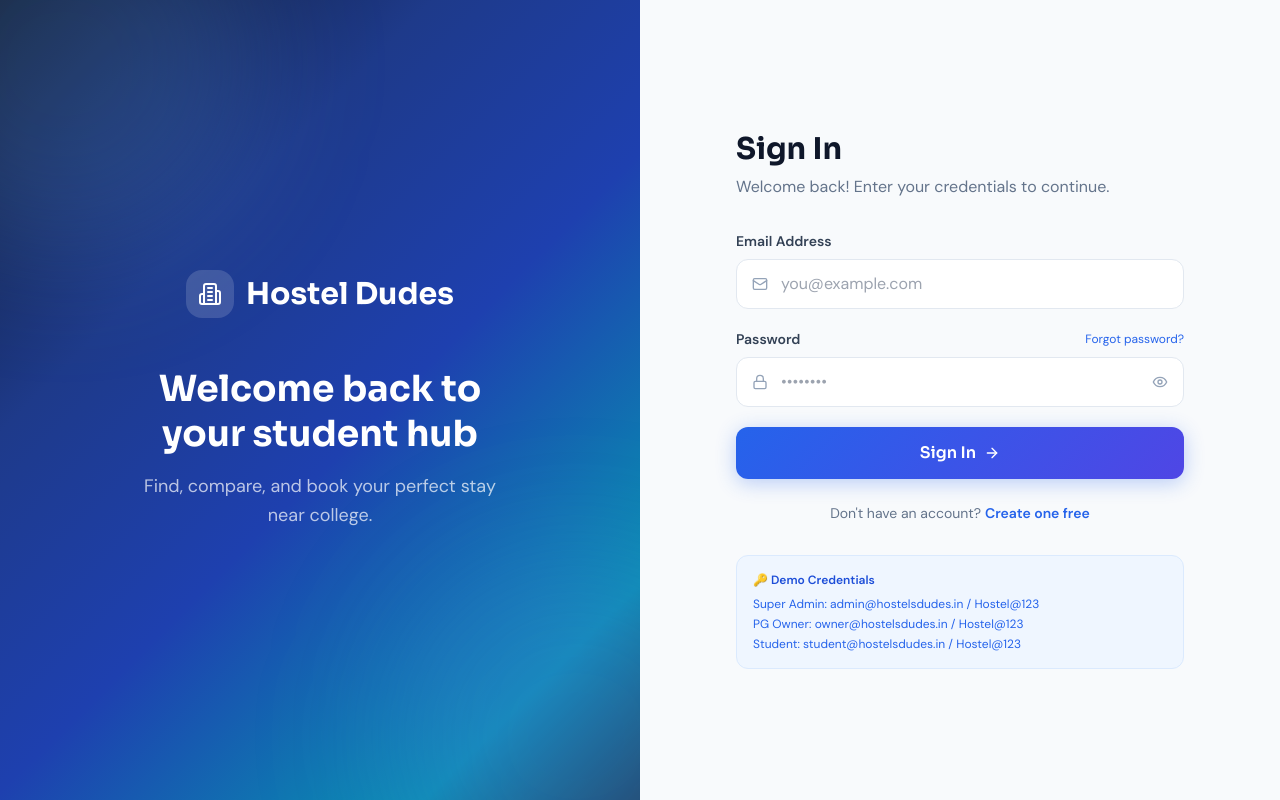
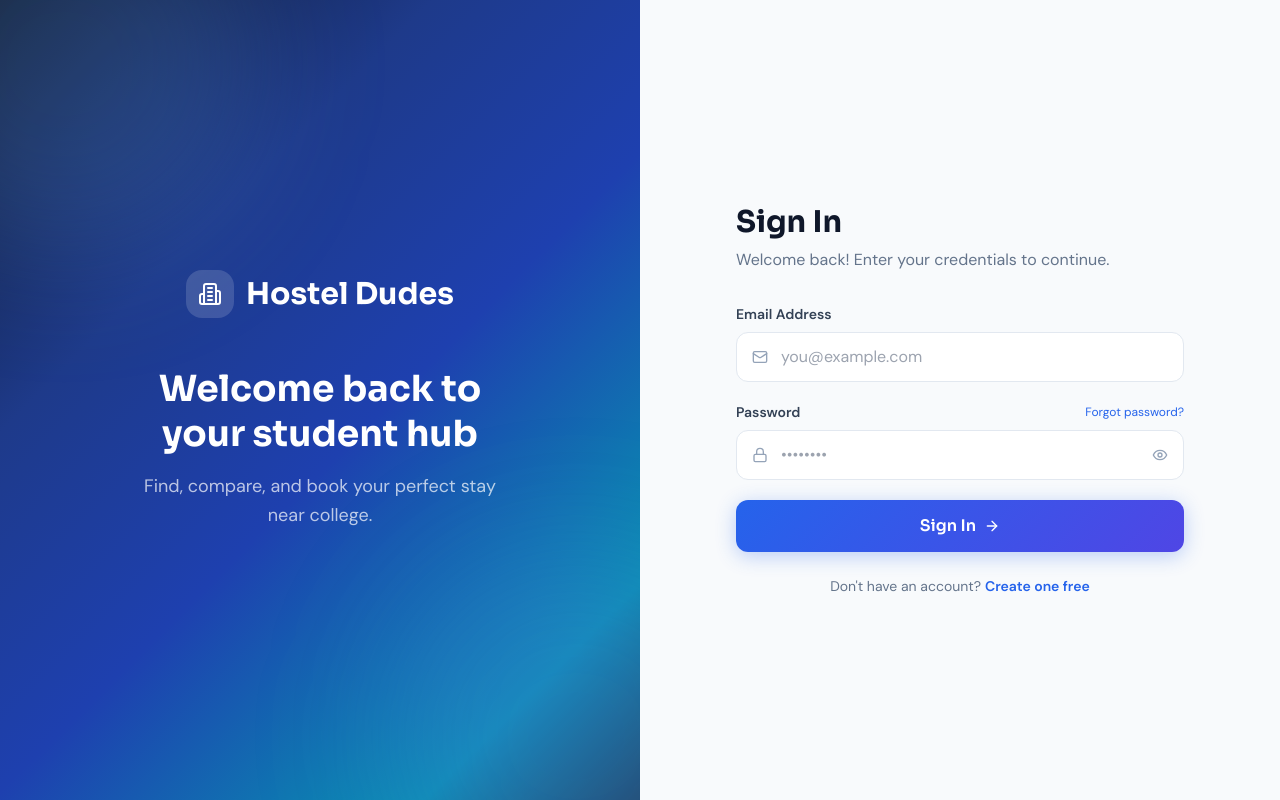
Before and after one commit to rajkumarchaudhari123/hostelsDudes, a Next.js app: page /login in a window 1280 px wide. Built offline with nearby package versions, Linux system fonts and the light colour scheme.

Commit message:
design: remove demo credentials block from login page

```diff
--- a/src/app/login/page.tsx
+++ b/src/app/login/page.tsx
@@ -167,15 +167,7 @@ export default function LoginPage() {
             </Link>
           </p>
 
-          {/* Demo credentials */}
-          <div className="mt-8 p-4 bg-blue-50 rounded-xl border border-blue-100">
-            <p className="text-xs font-semibold text-blue-700 mb-2">🔑 Demo Credentials</p>
-            <div className="space-y-1 text-xs text-blue-600">
-              <p>Super Admin: admin@hostelsdudes.in / Hostel@123</p>
-              <p>PG Owner: owner@hostelsdudes.in / Hostel@123</p>
-              <p>Student: student@hostelsdudes.in / Hostel@123</p>
-            </div>
-          </div>
+
         </motion.div>
       </div>
     </div>
```
